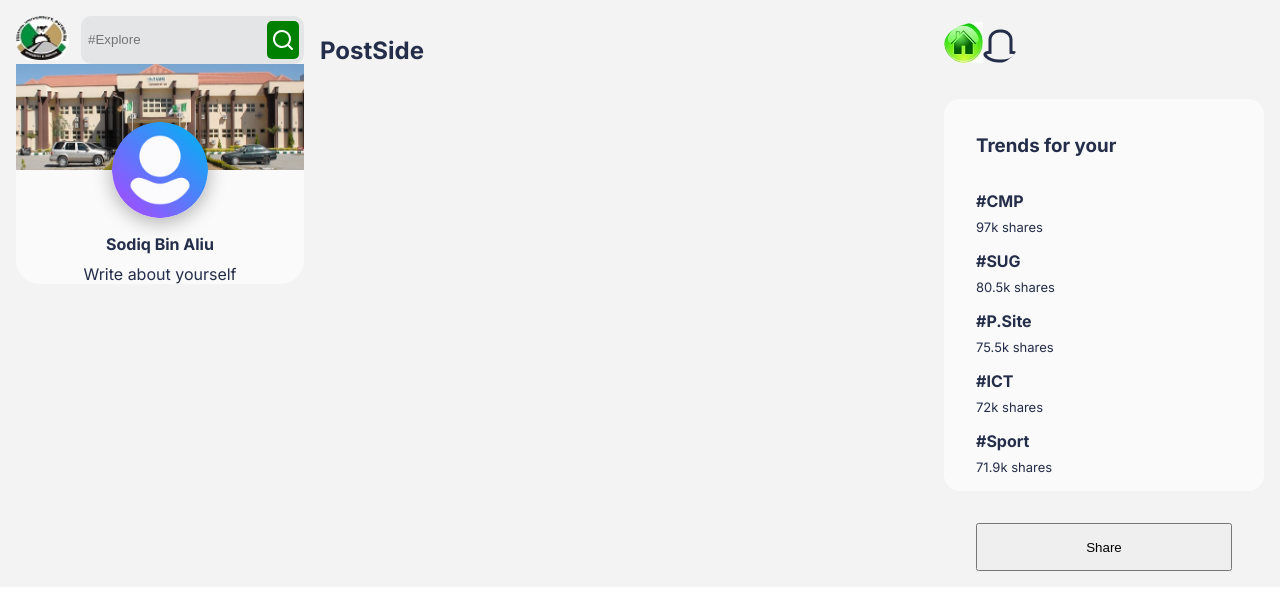
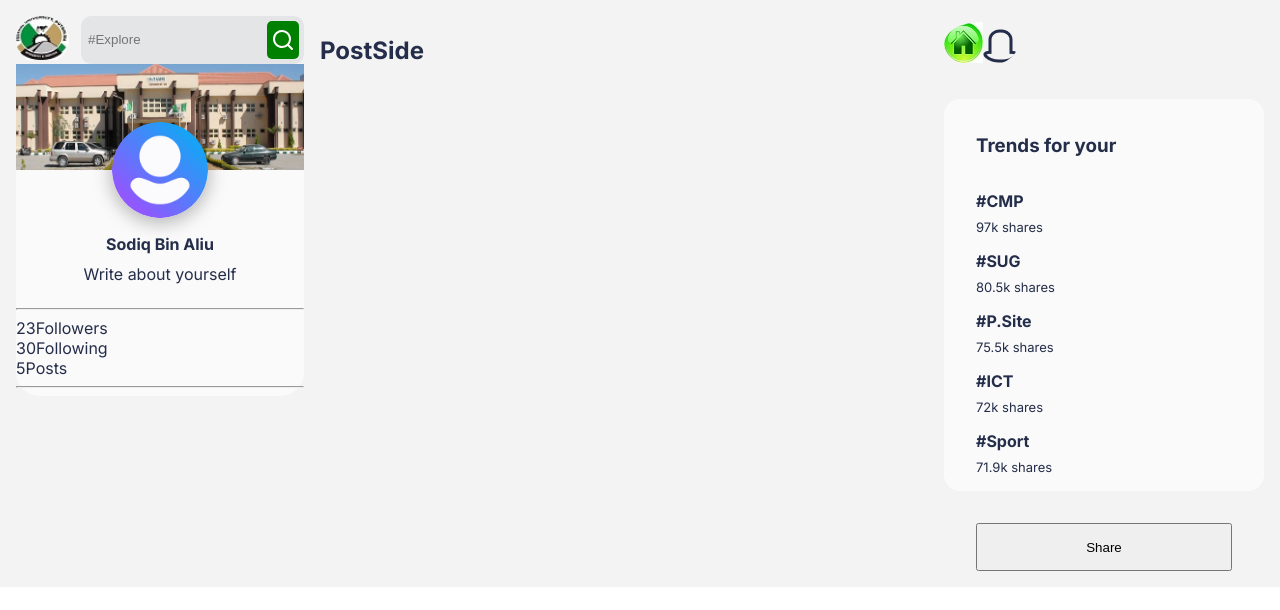
Before and after one commit to Sodiqbinali/Fudma_Chat, a React (Create React App) app in the folder frontend/: page / in a window 1280 px wide. Shown: the top 610 px of the page. Built offline with nearby package versions, Linux system fonts and the light colour scheme.

Commit message:
add follow tab

```diff
--- a/frontend/src/components/ProfileCard/ProfileCard.js
+++ b/frontend/src/components/ProfileCard/ProfileCard.js
@@ -14,6 +14,29 @@
         <span>Sodiq Bin Aliu</span>
         <span>Write about yourself</span>
       </div>
+      <div className="followStatus">
+        <hr />
+        <div>
+          <div className="follow">
+            <span>23</span>
+            <span>Followers</span>
+          </div>
+          <div className="vl"></div>
+          <div className="follow">
+            <span>30</span>
+            <span>Following</span>
+          </div>
+          {/* for profilepage */}
+
+              <div className="vl"></div>
+              <div className="follow">
+                <span>5</span>
+                <span>Posts</span>
+              </div>{" "}
+
+        </div>
+        <hr />
+      </div>
 
     </div>
   )
```
